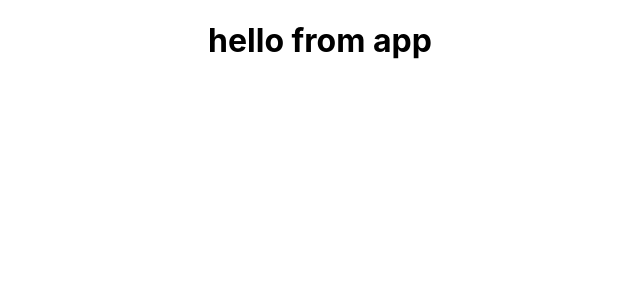
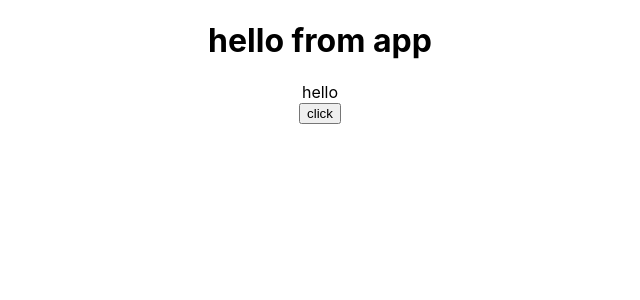
Before and after one commit to vobilineni/react-app, a React (Create React App) app: page / in a window 1280 px wide. Shown: the top 300 px of the page, without its empty margins (320-960 px from the left). Built offline with nearby package versions, Linux system fonts and the light colour scheme.

Commit message:
event bind

```diff
--- a/src/App.js
+++ b/src/App.js
@@ -5,6 +5,9 @@
 import Hello from "./components/Hello";
 import Message from "./components/Message";
 import Counter from "./components/Counter";
+import FunctionClick from "./components/FunctionClick";
+import ClassClick from "./components/ClassClick";
+import EventBind from "./components/EventBind";
 
 function App() {
   return (
@@ -21,6 +24,9 @@
       {/*<Hello/>*/}
       {/*<Message/>*/}
       {/*<Counter/>*/}
+      {/*<FunctionClick />*/}
+      {/*<ClassClick/>*/}
+      <EventBind/>
     </div>
   );
 }
--- /dev/null
+++ b/src/components/ClassClick.js
@@ -0,0 +1,17 @@
+import React, {Component} from 'react';
+
+class ClassClick extends Component {
+  clickHandler() {
+    console.log('Button Clicked');
+  }
+
+  render() {
+    return (
+      <div>
+        <button onClick={this.clickHandler}>click</button>
+      </div>
+    )
+  }
+}
+
+export default ClassClick;
--- /dev/null
+++ b/src/components/EventBind.js
@@ -0,0 +1,31 @@
+import React, {Component} from 'react';
+
+class EventBind extends Component {
+  constructor(props) {
+    super(props);
+    this.state = {
+      message: 'hello'
+    }
+    this.clickHandler = this.clickHandler.bind(this);
+  }
+  hello: boolean;
+  clickHandler() {
+    this.hello = !this.hello;
+    this.setState({
+      message: this.hello ? 'Good bye' : 'hello'
+    })
+  }
+
+  render() {
+    return (
+      <div>
+        <div>{this.state.message}</div>
+        {/*<button onClick={this.clickHandler.bind(this)}>click</button>*/}
+        {/*<button onClick={() => this.clickHandler()}>click</button>*/}
+        <button onClick={this.clickHandler}>click</button>
+      </div>
+    )
+  }
+}
+
+export default EventBind;
--- a/src/components/FunctionClick.js
+++ b/src/components/FunctionClick.js
@@ -0,0 +1,14 @@
+import React from 'react';
+
+function FunctionClick() {
+  function clickHandler() {
+    console.log('button clicked');
+  }
+  return (
+    <div>
+      <button onClick={clickHandler}>click</button>
+    </div>
+  )
+}
+
+export default FunctionClick;
```
Also changed, not shown: 1 other file (tests, documents, lock files or other folders).
